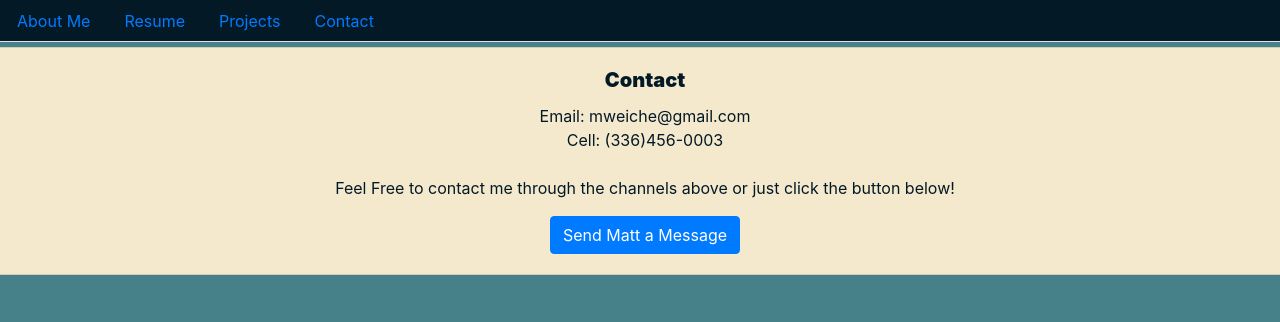
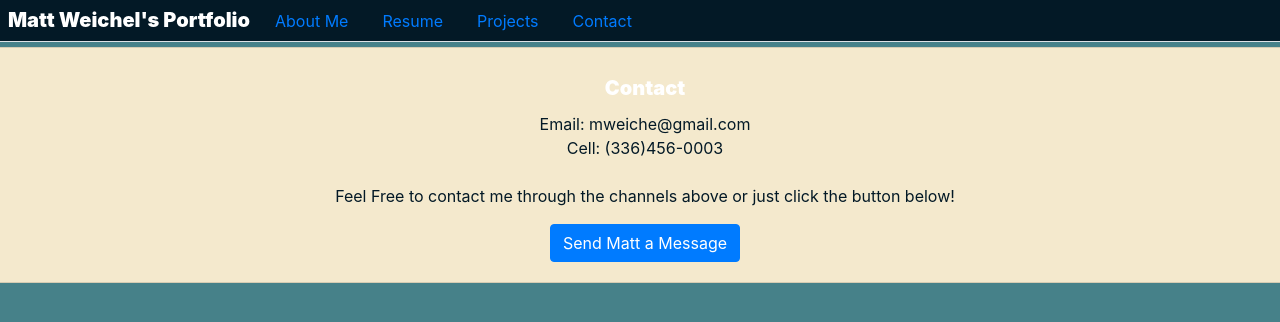
Before and after one commit to maweiche/reactPortfolio, a React (Create React App) app in the folder my-react-app/: page / in a window 1280 px wide. Shown: the top 322 px of the page. Built offline with nearby package versions, Linux system fonts and the light colour scheme.

Commit message:
added portfolio title to nav bar

```diff
--- a/my-react-app/src/components/NavTabs.js
+++ b/my-react-app/src/components/NavTabs.js
@@ -1,4 +1,5 @@
 import React from 'react';
+
 
 const styles = {
     card: {
@@ -13,6 +14,7 @@ const styles = {
 function NavTabs({ currentPage, handlePageChange}) {
 return (
     <ul className="nav nav-tabs" styles={styles.card}>
+      <h5>Matt Weichel's Portfolio </h5>
       <li className="nav-item">
         <a
           href="#about"
--- a/my-react-app/src/index.css
+++ b/my-react-app/src/index.css
@@ -25,6 +25,8 @@ code {
 
 h5{
   font-weight: 900;
+  color: white;
+  margin: 8px;
 }
 
 #icons, #resume {
@@ -66,6 +68,11 @@ h5{
   background: radial-gradient(circle at top left, grey 0, #031926 100%);
   width: 50%;
   height: 50vh;
+}
+
+#name{
+  color: white;
+  font-size: larger;
 }
 
 #cardContainer {
```
Also changed, not shown: my-react-app/src/components/pages/images/MW.png (added).
